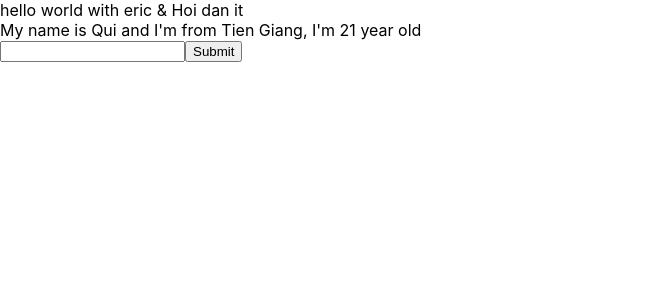
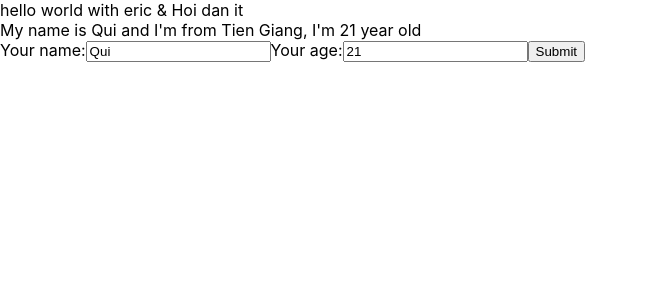
Before and after one commit to qui2k3/test-demo-react, a React (Create React App) app: page / in a window 1280 px wide. Shown: the top 300 px of the page, without its empty margins (0-648 px from the left). Built offline with nearby package versions, Linux system fonts and the light colour scheme.

Commit message:
tach code

```diff
--- a/src/components/MyComponent.js
+++ b/src/components/MyComponent.js
@@ -1,42 +1,11 @@
 import React from "react";
+import UserInfor from "./UserInfo";
 class MyComponent extends React.Component {
-    state ={
-        name: "Qui",
-        address:"Tien Giang",
-        age:21
-    };
-
-    handleOnClick(event){
-        console.log(`Toi ten la ${this.state.name}`)
-        this.setState({
-            name:"ProVjp",
-            age: Math.floor(Math.random() * 10)+1
-        })
-    }
-    handleOnMouseOver=(event)=>{
-        console.log(event)
-    }
-    handleOnChange=(event)=>{
-        this.setState({
-            name:event.target.value
-        })
-    }
-    handleOnSubmit=(event)=>{
-        event.preventDefault();
-        console.log(this.state)
-    }
     //JSX
-    render(){
-        return(
+    render() {
+        return (
             <div>
-               My name is {this.state.name} and I'm from {this.state.address}, I'm {this.state.age} year old
-
-               <form onSubmit={(event)=>{this.handleOnSubmit(event)}}>
-                <input type="text"
-                onChange={(event)=>{this.handleOnChange(event)}}
-                />
-                <button>Submit</button>
-               </form>
+                <UserInfor></UserInfor>
             </div>
         );
     }
--- /dev/null
+++ b/src/components/UserInfo.js
@@ -0,0 +1,58 @@
+import React from "react";
+
+class UserInfor extends React.Component{
+    state ={
+        name: "Qui",
+        address:"Tien Giang",
+        age:21
+    };
+
+    handleOnClick(event){
+        console.log(`Toi ten la ${this.state.name}`)
+        this.setState({
+            name:"ProVjp",
+            age: Math.floor(Math.random() * 10)+1
+        })
+    }
+    handleOnMouseOver=(event)=>{
+        console.log(event)
+    }
+    handleOnChangeName=(event)=>{
+        this.setState({
+            name:event.target.value
+        })
+    }
+    handleOnChangeAge=(event)=>{
+        this.setState({
+            age:event.target.value
+        })
+    }
+    handleOnSubmit=(event)=>{
+        event.preventDefault();
+        console.log(this.state)
+    }
+    render(){
+        return(
+            <div>
+            My name is {this.state.name} and I'm from {this.state.address}, I'm {this.state.age} year old
+
+               <form onSubmit={(event)=>{this.handleOnSubmit(event)}}>
+                <label>Your name:</label>
+                <input
+                    type="text"
+                    value={this.state.name}
+                    onChange={(event)=>{this.handleOnChangeName(event)}}
+                />
+                <label>Your age:</label>
+                <input
+                    type="text"
+                    value={this.state.age}
+                    onChange={(event)=>{this.handleOnChangeAge(event)}}
+                />
+                <button>Submit</button>
+               </form>
+            </div>
+        );
+    }
+}
+export default UserInfor;
```
